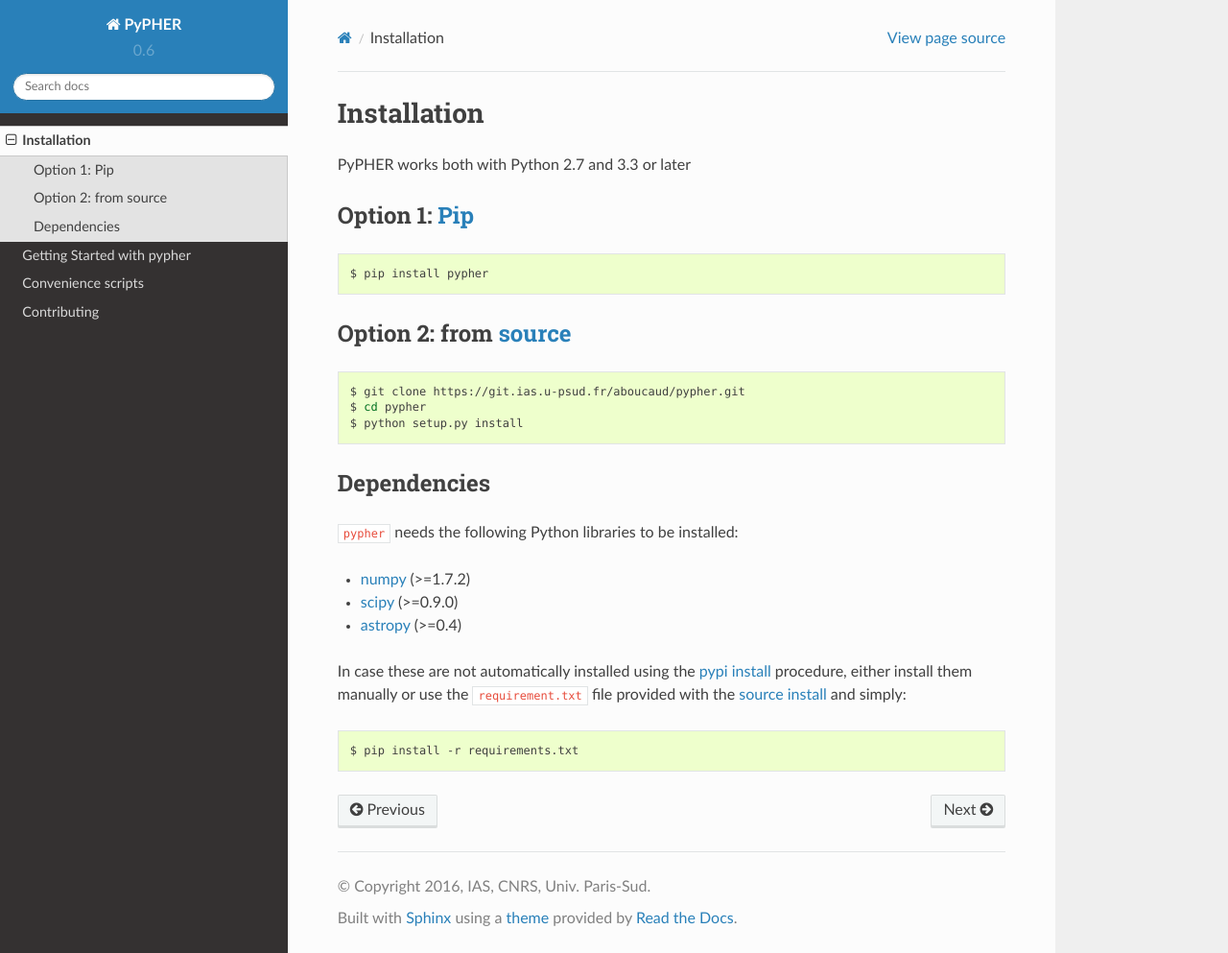
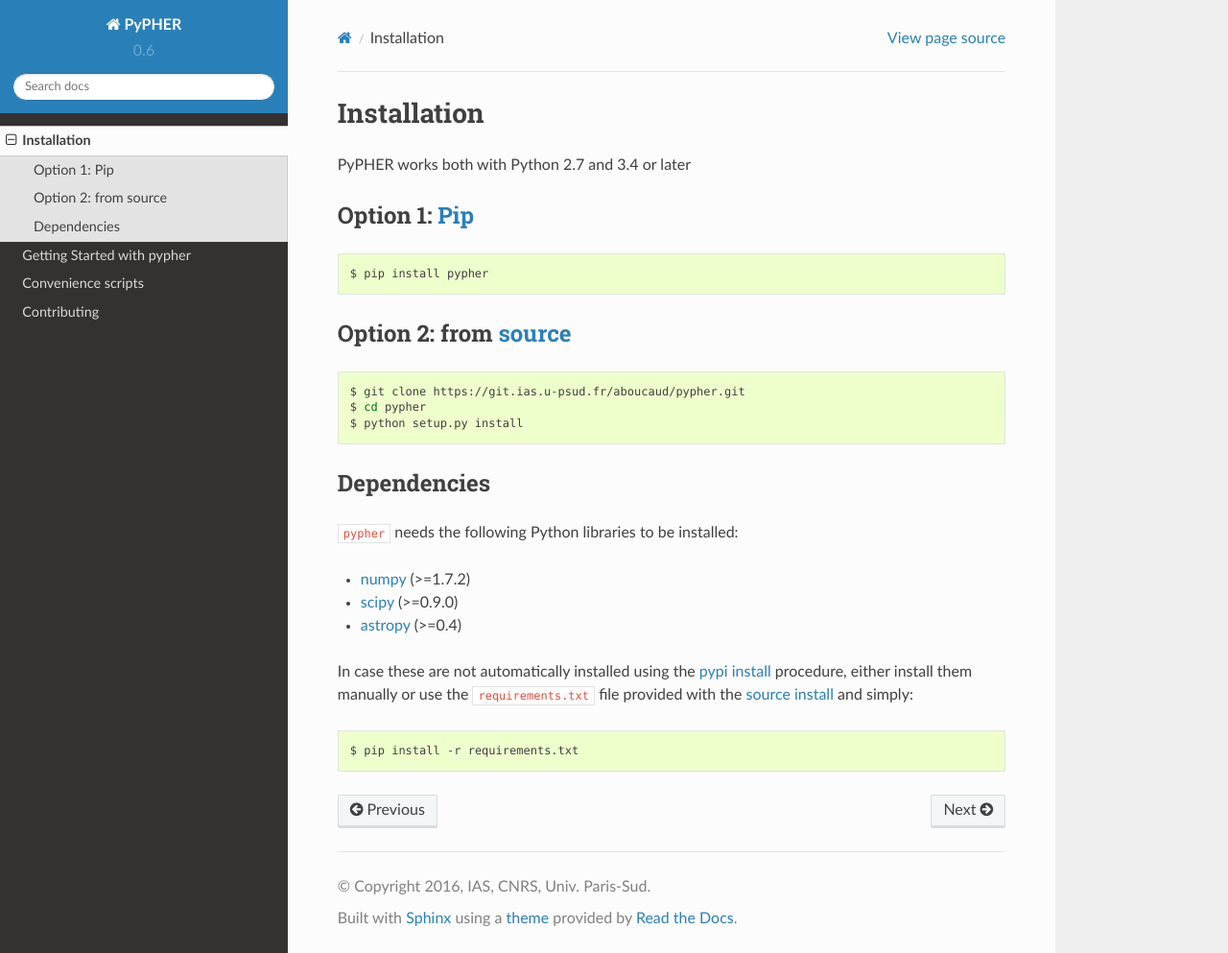
Before and after one commit to aboucaud/pypher, a Sphinx documentation site: the page built from docs/installation.rst, in a window 1280 px wide and 993 px high. Shown: the whole window at 96% size. Built offline with Sphinx 7.4.7 and the Read the Docs theme 2.0.0, drawn with Linux system fonts in a browser that asks for light colours.

Commit message:
Remove support for Python 3.3 and add Travis badge

```diff
--- a/docs/installation.rst
+++ b/docs/installation.rst
@@ -4,7 +4,7 @@
 Installation
 ============
 
-PyPHER works both with Python 2.7 and 3.3 or later
+PyPHER works both with Python 2.7 and 3.4 or later
 
 .. _`pypi install`:
 
@@ -36,7 +36,7 @@ Dependencies
 * astropy_ (>=0.4)
 
 In case these are not automatically installed using the `pypi install`_
-procedure, either install them manually or use the ``requirement.txt`` file provided with the `source install`_ and simply:
+procedure, either install them manually or use the ``requirements.txt`` file provided with the `source install`_ and simply:
 
 .. code:: bash
 
--- a/setup.py
+++ b/setup.py
@@ -69,7 +69,6 @@ setup(
         'Topic :: Scientific/Engineering :: Astronomy',
         'Operating System :: OS Independent',
         'Programming Language :: Python :: 2.7',
-        'Programming Language :: Python :: 3.3',
         'Programming Language :: Python :: 3.4',
         'Programming Language :: Python :: 3.5',
     ],
```
Also changed, not shown: README.rst (+7 -2 lines).
